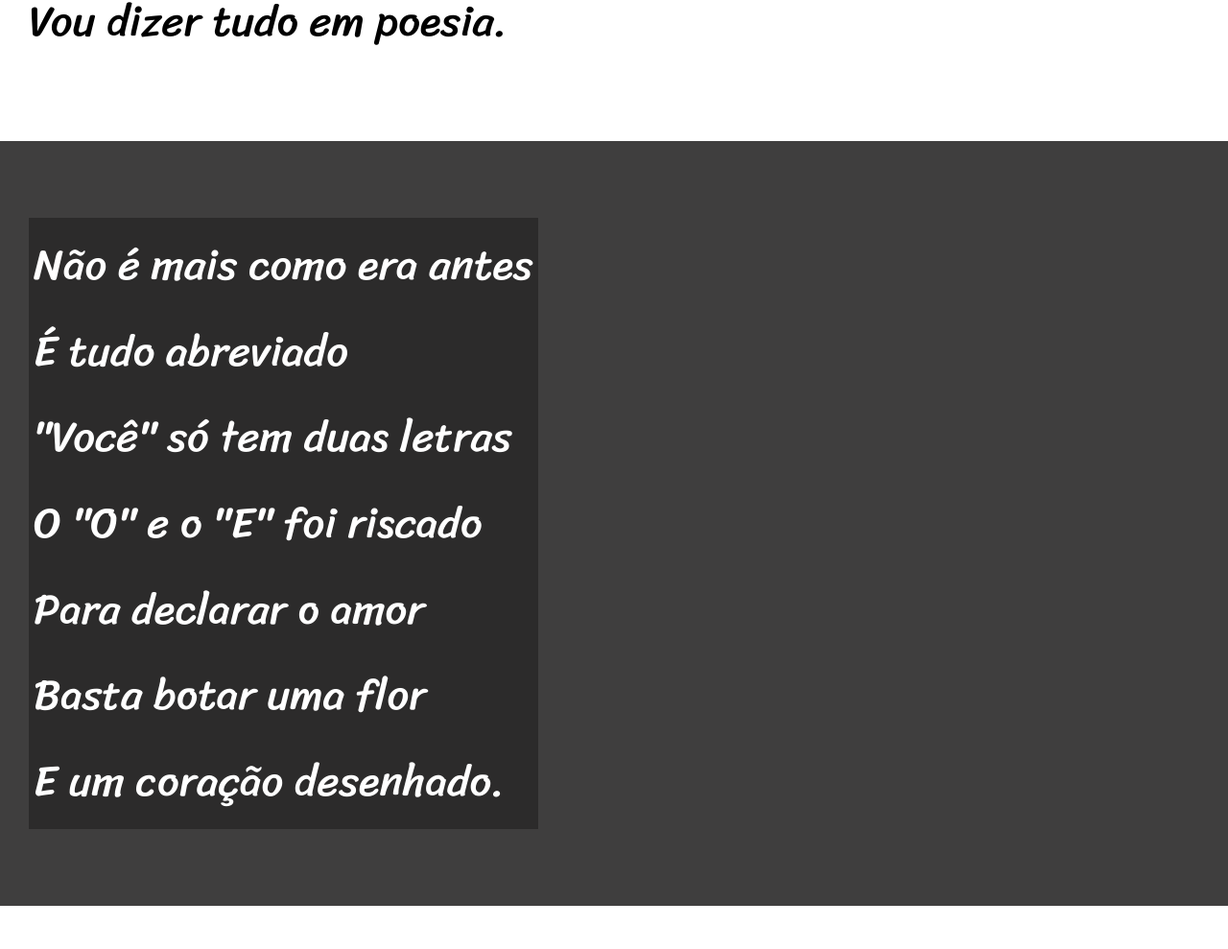
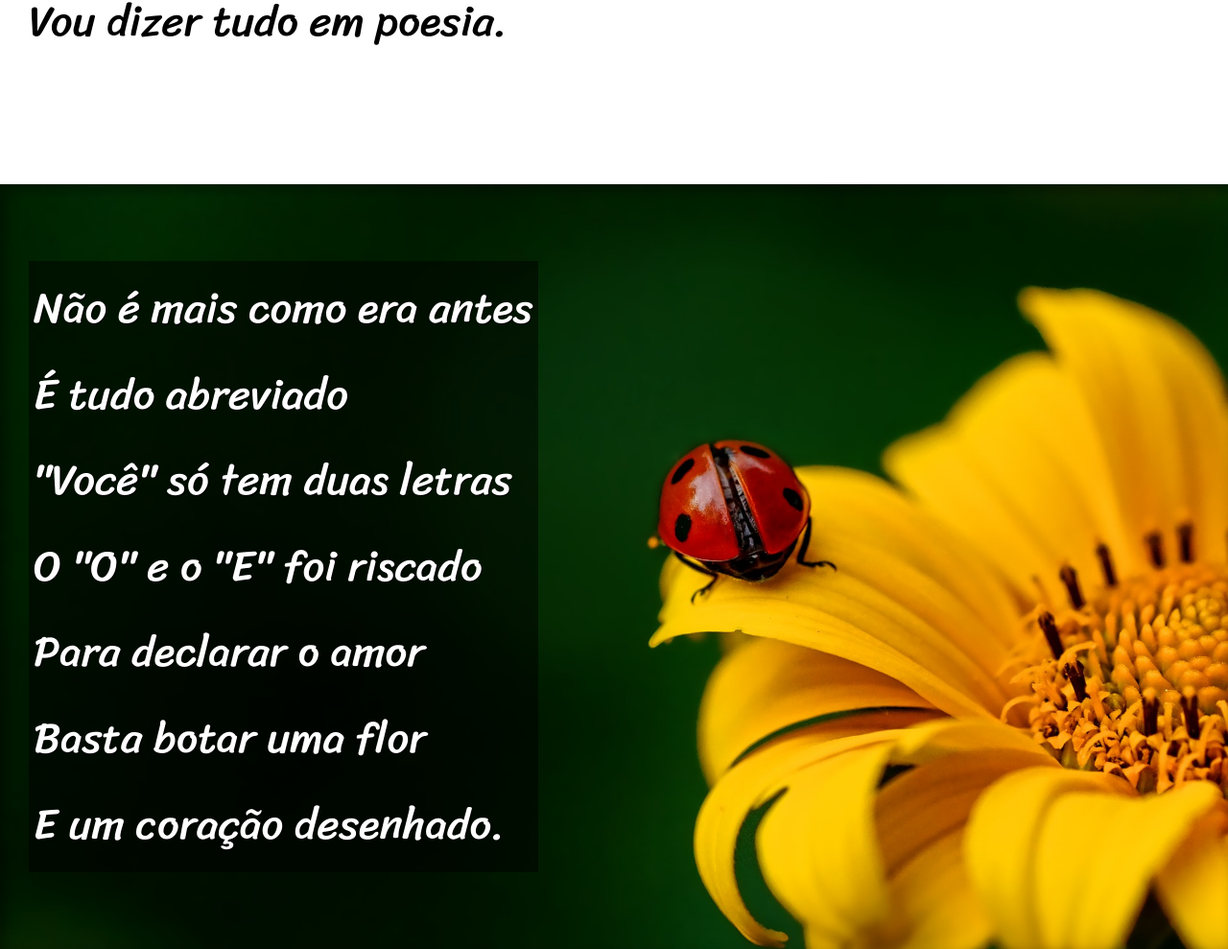
Before and after one commit to cristtiano-sousa/html-css, a plain HTML site: page desafios/d012/index.html in a window 1280 px wide. Shown: the part 822-1811 px from the top of the page at 96% size. Drawn offline with Linux system fonts and the light colour scheme.

Commit message:
atualizei com novos estilos e efeito parallax o desafio

```diff
--- a/desafios/d012/estilo/style.css
+++ b/desafios/d012/estilo/style.css
@@ -54,6 +54,10 @@ section{
     font-family: var(--fonte3);
     font-size: 3.5vw;
 }
+
+section > p{
+    padding-bottom: 1em;
+}
 section.normal{
     background-color: white;
     color: black;
@@ -62,13 +66,28 @@ section.normal{
 section.imagem{
     background-color: rgb(63, 62, 62);
     color: white;
+    box-shadow: inset 6px 6px 13px 0px rgba(0, 0, 0, 0.4);
+    background-attachment: fixed;
 
 }
 section.imagem > p{
-    background-color: rgba(0, 0, 0, 0.308);
+    background-color: rgba(0, 0, 0, 0.5);
+    text-shadow: 1px 1px 0px black;
     display: inline-block;
     padding: 5px;
 }
+
+section#img01{
+    background-image: url(../imagens/background001.jpg);
+    background-position: right center;
+    background-size: cover;
+}
+
+section#img02{
+    background-image: url('../imagens/background002.jpg');
+    background-size: cover;
+}
+
 footer{
     background-color: black;
     color: white;
--- a/desafios/d012/index.html
+++ b/desafios/d012/index.html
@@ -24,7 +24,7 @@
         </p>
     </section>
 
-    <section class="imagem">
+    <section class="imagem" id="img01">
         <p>
             Não é mais como era antes <br>
             É tudo abreviado <br>
@@ -57,7 +57,7 @@
         </p>
     </section>
 
-    <section class="imagem">
+    <section class="imagem" id="img02">
         <p>
             Tenho saudade das cartas <br>
             Escritas com a própria mão <br>
```
